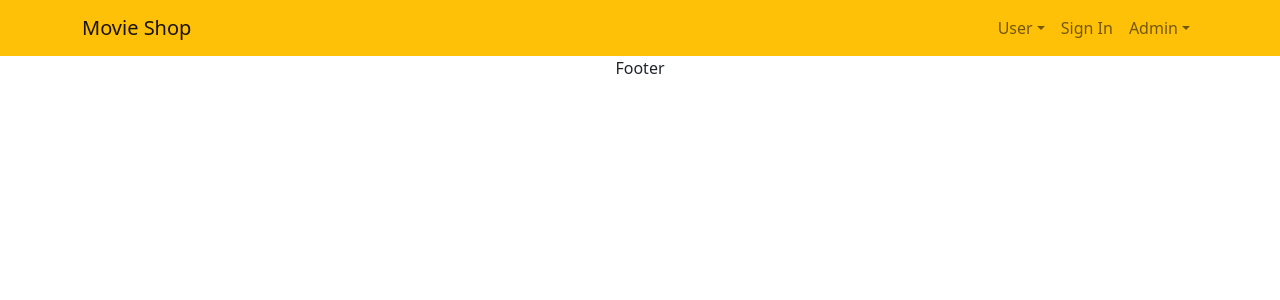
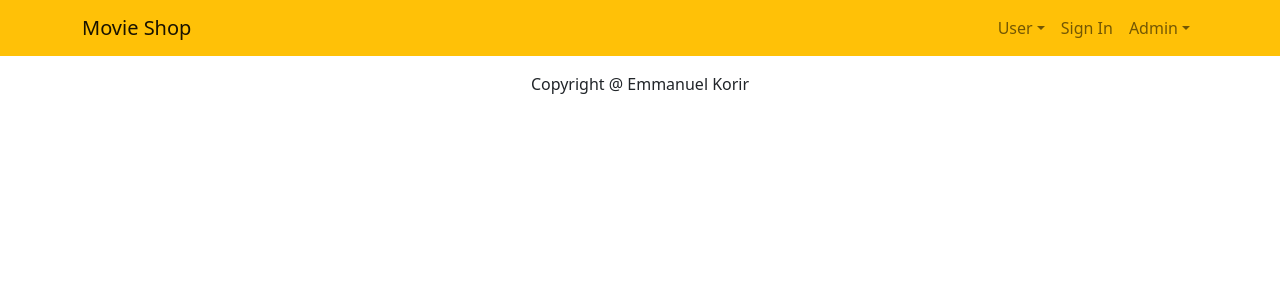
Before and after one commit to emmanuelkorir/movie-shop, a React (Create React App) app: page / in a window 1280 px wide. Shown: the top 300 px of the page. Built offline with nearby package versions, Linux system fonts and the light colour scheme.

Commit message:
update footer

```diff
--- a/src/components/Footer.jsx
+++ b/src/components/Footer.jsx
@@ -1,7 +1,16 @@
 import React from 'react';
+import { Container, Row, Col } from 'react-bootstrap';
 
 function Footer() {
-  return <div>Footer</div>;
+  return (
+    <footer>
+      <Container className="text-center py-3">
+        <Row>
+          <Col>Copyright @ Emmanuel Korir</Col>
+        </Row>
+      </Container>
+    </footer>
+  );
 }
 
 export default Footer;
```
